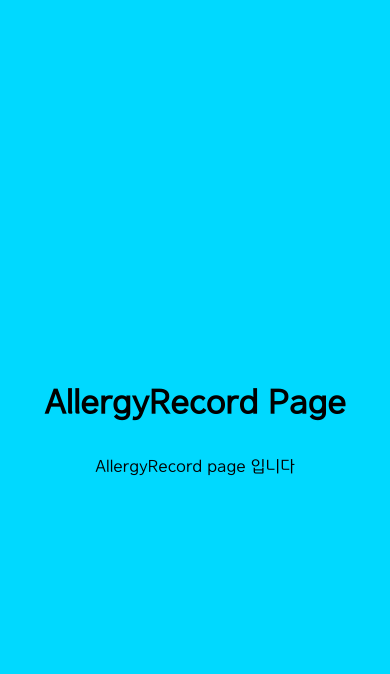
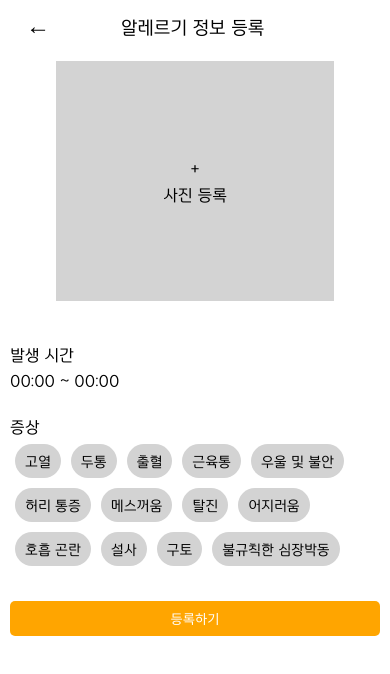
Before and after one commit to KAU-Medicare/Medicare-Frontend, a Vue app: page /allergyRecord in a window 390 px wide. Shown: the top 674 px of the page. Built offline with nearby package versions, Linux system fonts and the light colour scheme.

Commit message:
ㅁㄴㅇ

```diff
--- a/src/components/AllergyRecordPage.vue
+++ b/src/components/AllergyRecordPage.vue
@@ -1,25 +1,252 @@
 <template>
-  <div class="allergyRecord">
-    <h1>AllergyRecord Page</h1>
-    <p>AllergyRecord page 입니다</p>
+  <div class="container">
+    <div class="header">
+      <button @click="goBack" class="back-button">←</button>
+      <span class="title">알레르기 정보 등록</span>
+    </div>
+
+    <div class="upload-section">
+      <div class="upload-box" @click="selectPhoto">
+        <span class="plus-sign">+</span>
+        <span class="upload-text">사진 등록</span>
+      </div>
+    </div>
+
+    <div class="time-section">
+      <label>발생 시간</label>
+      <div class="time-range" @click="editTime">
+        <span>{{ timeRange }}</span>
+      </div>
+      <div v-if="isEditing">
+        <input type="text" v-model="startTimeInput" @focus="isEditing = true" placeholder="시작 시간 (예: 12:00)" />
+        ~
+        <input type="text" v-model="endTimeInput" @focus="isEditing = true" @blur="saveEndTime" placeholder="종료 시간 (예: 13:00)" />
+      </div>
+    </div>
+
+    <div class="symptoms-section">
+      <label>증상</label>
+      <div class="symptoms">
+        <span
+          v-for="(symptom, index) in symptoms"
+          :key="index"
+          class="symptom"
+          @click="toggleSymptom(symptom)"
+          :class="{ selected: selectedSymptoms.includes(symptom) }"
+        >
+          {{ symptom }}
+        </span>
+      </div>
+      <div class="selected-symptoms">
+        <span v-for="(symptom, index) in selectedSymptoms" :key="index" class="selected-symptom">
+          {{ symptom }}
+          <button @click="removeSymptom(symptom)">x</button>
+        </span>
+      </div>
+    </div>
+
+    <button @click="register" class="register-button">등록하기</button>
   </div>
 </template>
 
 <script>
 export default {
-  name: "AllergyRecordPage",
-};
+  data() {
+    return {
+      startTimeInput: '00:00',
+      endTimeInput: '00:00',
+      isEditing: false,
+      symptoms: ["고열", "두통", "출혈", "근육통", "우울 및 불안", "허리 통증", "메스꺼움", "탈진", "어지러움", "호흡 곤란", "설사", "구토", "불규칙한 심장박동"],
+      selectedSymptoms: []
+    };
+  },
+  computed: {
+    timeRange() {
+      return `${this.startTimeInput} ~ ${this.endTimeInput}`;
+    }
+  },
+  methods: {
+    goBack() {
+      this.$router.push('/home'); // 홈 화면으로 이동
+    },
+    selectPhoto() {
+      console.log("사진 등록 버튼 클릭됨.");
+      // 사진 등록 기능 (갤러리로 이동은 미구현)
+    },
+    toggleSymptom(symptom) {
+      if (this.selectedSymptoms.includes(symptom)) {
+        this.selectedSymptoms = this.selectedSymptoms.filter(s => s !== symptom);
+      } else {
+        this.selectedSymptoms.push(symptom);
+      }
+    },
+    removeSymptom(symptom) {
+      this.selectedSymptoms = this.selectedSymptoms.filter(s => s !== symptom);
+    },
+    editTime() {
+      this.isEditing = true; // 편집 모드 활성화
+    },
+    saveStartTime() {
+      // 시작 시간 저장 로직 (필요 시 추가)
+    },
+    saveEndTime() {
+      // 종료 시간 저장 로직 (필요 시 추가)
+      this.isEditing = false; // 종료 시간 입력 후 편집 모드 비활성화
+    },
+    register() {
+      // 더미 데이터 생성
+      const dummyData = {
+        occurrenceTime: this.timeRange,
+        symptoms: this.selectedSymptoms,
+      };
+
+      // 더미 데이터 출력
+      console.log("더미 데이터:", dummyData);
+
+      // 홈 화면으로 이동
+      this.$router.push('/home');
+    }
+  }
+}
 </script>
 
-<style>
-.allergyRecord {
+<style scoped>
+.container {
+  padding: 20px;
+  display: flex;
+  flex-direction: column; /* 세로 방향 정렬 */
+  align-items: center;    /* 수평 가운데 정렬 */
+}
+
+.header {
+  display: flex;
+  align-items: center;
+  width: 100%;
+  justify-content: center; /* 가운데 정렬 추가 */
+  margin-bottom: 20px; /* 제목과 사진 등록 박스 간 간격 */
+}
+
+.back-button {
+  background: none;
+  border: none;
+  font-size: 24px;
+  cursor: pointer;
+  position: absolute; /* 절대 위치 조정 */
+  left: 20px; /* 왼쪽 여백 추가 */
+}
+
+.title {
+  font-size: 20px;
+  margin-left: -8px; /* 왼쪽으로 여백 추가 */
+}
+
+.upload-section {
+  width: 100%;
+  max-width: 600px; /* 최대 너비 설정 */
+  display: flex;
+  justify-content: center; /* 수평 가운데 정렬 */
+  margin-bottom: 20px; /* 사진 등록 박스와 다음 요소 간 간격 */
+}
+
+.upload-box {
+  background-color: #d3d3d3; /* 연한 회색으로 변경 */
+  width: 200px; /* 너비를 200px로 수정 */
+  height: 200px; /* 높이를 200px로 수정 */
   display: flex;
   flex-direction: column;
-  height: 100vh;
-  width: 100vw;
+  align-items: center;
   justify-content: center;
-  align-items: center;
-  text-align: center;
-  background-color: rgb(0, 217, 255);
+  color: black;
+  cursor: pointer; /* 클릭 가능하도록 변경 */
+}
+
+.time-section {
+  margin-top: 20px;
+  width: 100%;
+  max-width: 600px; /* 최대 너비 설정 */
+}
+
+.time-range {
+  cursor: pointer; /* 클릭 가능하도록 변경 */
+}
+
+.symptoms-section {
+  margin-top: 20px;
+  width: 100%;
+  max-width: 600px; /* 최대 너비 설정 */
+}
+
+.symptoms {
+  display: flex;
+  flex-wrap: wrap;
+}
+
+.symptom {
+  background-color: lightgray;
+  border-radius: 20px;
+  padding: 5px 10px;
+  margin: 5px;
+  cursor: pointer; /* 클릭 가능하도록 변경 */
+}
+
+.selected {
+  background-color: orange; /* 선택된 증상 강조 */
+}
+
+.selected-symptoms {
+  margin-top: 10px;
+}
+
+.selected-symptom {
+  background-color: lightgreen;
+  border-radius: 20px;
+  padding: 5px 10px;
+  margin: 5px;
+}
+
+.register-button {
+  background-color: orange;
+  color: white;
+  padding: 10px 20px;
+  border: none;
+  border-radius: 5px;
+  cursor: pointer;
+  margin-top: 20px;
+  width: 100%;
+  max-width: 600px; /* 최대 너비 설정 */
+}
+
+/* 반응형 디자인 */
+@media (max-width: 600px) {
+  .container {
+    padding: 10px; /* 패딩 조정 */
+  }
+
+  .header {
+    display: flex;
+    flex-direction: row; /* 수평 방향 정렬 유지 */
+    justify-content: center; /* 가운데 정렬 */
+    align-items: center; /* 수직 가운데 정렬 */
+    width: 100%;
+    margin-bottom: 20px; /* 제목과 사진 등록 박스 간 간격 */
+  }
+
+  .title {
+    font-size: 18px; /* 폰트 크기 조정 */
+    margin-left: -5px; /* 여백 추가 */
+  }
+
+  .upload-box {
+    width: 75%; /* 폭을 100%로 설정 */
+    height: 240px; /* 높이를 정사각형으로 유지 */
+  }
+
+  .symptom {
+    font-size: 14px; /* 증상 텍스트 크기 조정 */
+  }
+
+  .register-button {
+    padding: 8px 16px; /* 버튼 패딩 조정 */
+  }
 }
 </style>
```
